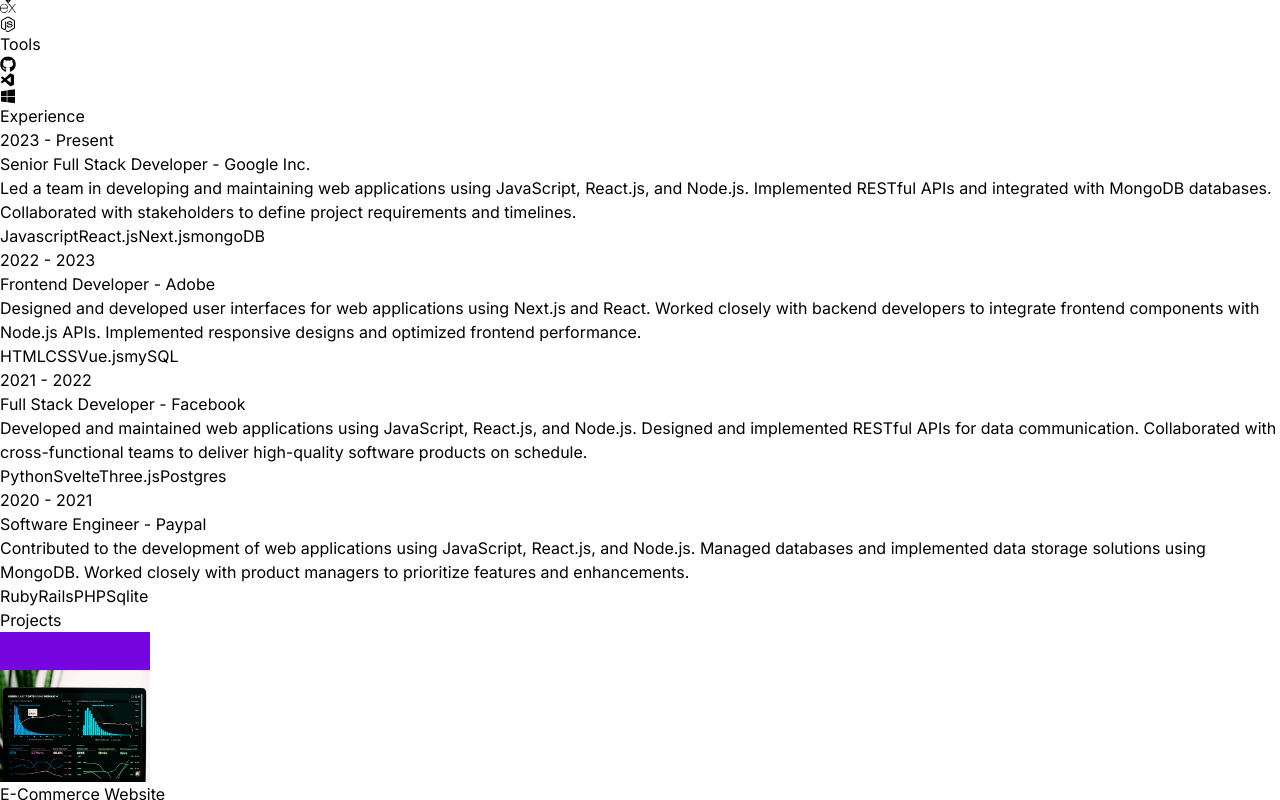
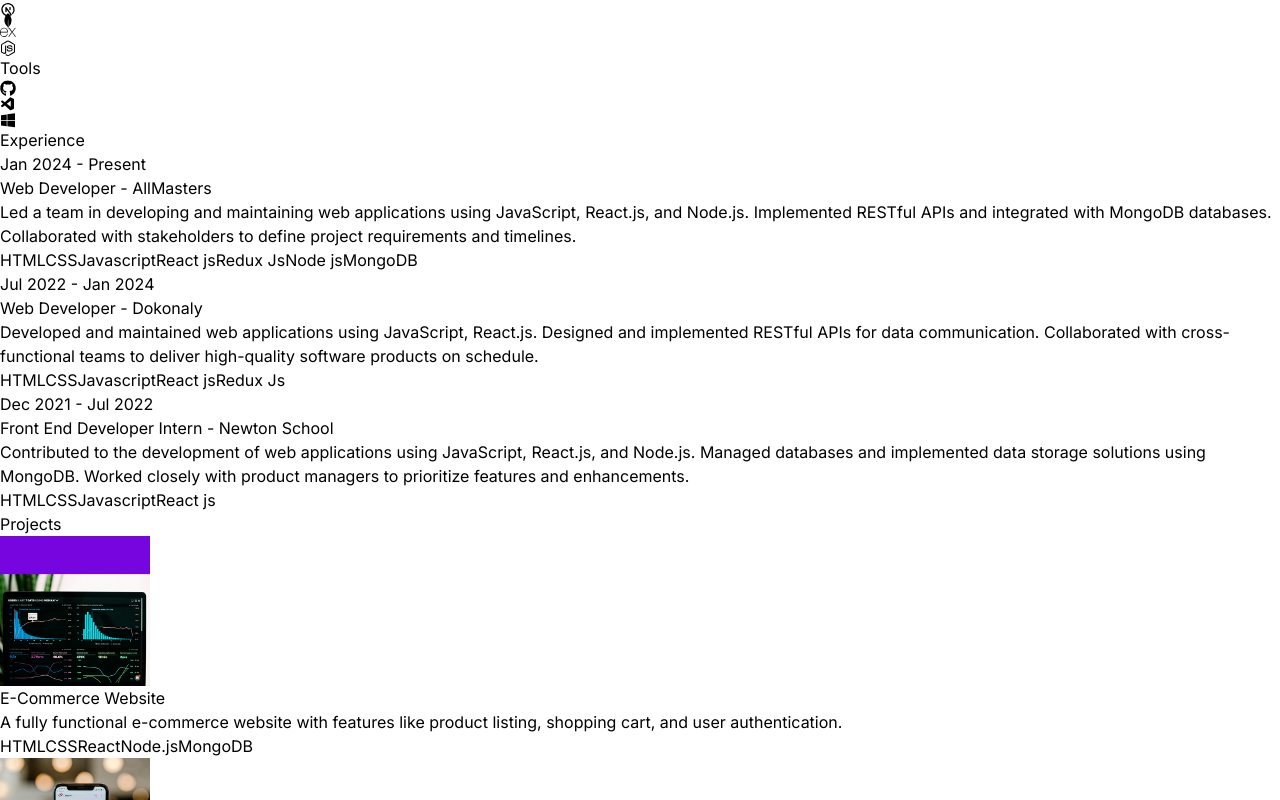
Before and after one commit to Rohitsalgar125/react_portfolio_tailwind, a React (Vite) app: page / in a window 1280 px wide. Shown: the part 1600-2400 px from the top of the page. Built offline with nearby package versions, Linux system fonts and the light colour scheme.

Commit message:
thoda changes

```diff
--- a/src/components/Contact.jsx
+++ b/src/components/Contact.jsx
@@ -22,22 +22,24 @@
         className="text-center tracking-tighter"
       >
         <p className="my-4 bg-gradient-to-r from-pink-300 via-slate-500 to-purple-500 bg-clip-text text:4xl tracking-tight text-transparent">
-          {CONTACT.address}
+          <a href={`tel:${CONTACT.phoneNo}`} className="hover:underline">
+            {CONTACT.phoneNo}
+          </a>
         </p>
         <p className="my-4 bg-gradient-to-r from-pink-300 via-slate-500 to-purple-500 bg-clip-text text:4xl tracking-tight text-transparent">
-          {CONTACT.phoneNo}
+          <a href={`mailto:${CONTACT.email}`} className="hover:underline">
+            {CONTACT.email}
+          </a>
         </p>
-        <p
-          className="my-4 bg-gradient-to-r from-pink-300 via-slate-500 to-purple-500 bg-clip-text text:4xl tracking-tight text-transparent"
-        >
-          {CONTACT.email}
+        <p className="my-4 bg-gradient-to-r from-pink-300 via-slate-500 to-purple-500 bg-clip-text text:4xl tracking-tight text-transparent">
+          {CONTACT.address}
         </p>
       </motion.div>
       <motion.div className="flex justify-end">
         <Link to="nav" duration={1000} smooth={true}>
           <IoIosArrowDropupCircle
             color="white"
-            className=" cursor-pointer bg-gradient-to-r from-pink-300 via-slate-500 to-purple-500 bg-clip-text text:4xl tracking-tight text-transparent"
+            className="cursor-pointer bg-gradient-to-r from-pink-300 via-slate-500 to-purple-500 bg-clip-text text:4xl tracking-tight text-transparent"
             size={30}
           />
         </Link>
--- a/src/constants/index.js
+++ b/src/constants/index.js
@@ -3,48 +3,50 @@
 import project3 from "../assets/projects/project-3.jpg";
 import project4 from "../assets/projects/project-4.jpg";
 
-export const LINKEDIN_URL = "https://www.linkedin.com";
+export const LINKEDIN_URL =
+  "https://www.linkedin.com/in/rohit-salgar-689090180/";
 
-export const GITHUB_URL = "https://github.com";
+export const GITHUB_URL = "https://github.com/Rohitsalgar125";
 
-export const INSTA_URL = "https://www.instagram.com";
+export const INSTA_URL = "https://www.instagram.com/rhohits45";
 
 export const HERO_NAME = "Rohit Salgar";
 
 export const HERO_ROLE = "MERN Stack Developer";
 
-export const HERO_CONTENT = `I am a passionate full stack developer with a knack for crafting robust and scalable web applications. With 5 years of hands-on experience, I have honed my skills in front-end technologies like React and Next.js, as well as back-end technologies like Node.js, MySQL, PostgreSQL, and MongoDB. My goal is to leverage my expertise to create innovative solutions that drive business growth and deliver exceptional user experiences.`;
+export const HERO_CONTENT = `Passionate MERN stack developer with a strong foundation in building dynamic and responsive web applications using React.js. Experienced in creating intuitive user interfaces and enhancing user experiences through clean and efficient code. Familiar with Node.js, allowing for seamless integration of front-end and back-end functionalities. Adept at collaborating in agile environments, troubleshooting issues, and implementing best practices in software development. Eager to leverage my skills in a challenging role to contribute to innovative projects.`;
 
-export const ABOUT_TEXT = `I am a dedicated and versatile full stack developer with a passion for creating efficient and user-friendly web applications. With 5 years of professional experience, I have worked with a variety of technologies, including React, Next.js, Node.js, MySQL, PostgreSQL, and MongoDB. My journey in web development began with a deep curiosity for how things work, and it has evolved into a career where I continuously strive to learn and adapt to new challenges. I thrive in collaborative environments and enjoy solving complex problems to deliver high-quality solutions. Outside of coding, I enjoy staying active, exploring new technologies, and contributing to open-source projects.`;
+export const ABOUT_TEXT = `I am a dedicated and versatile MERN stack developer with a passion for creating efficient and user-friendly web applications. With 3 years of professional experience, I have worked with a variety of technologies, including React, Next.js, Node.js, Express, and MongoDB. My journey in web development began with a deep curiosity for how things work, and it has evolved into a career where I continuously strive to learn and adapt to new challenges. I thrive in collaborative environments and enjoy solving complex problems to deliver high-quality solutions. Outside of coding, I enjoy staying active, exploring new technologies, and contributing to open-source projects.`;
 
 export const EXPERIENCES = [
   {
-    year: "2023 - Present",
-    role: "Senior Full Stack Developer",
-    company: "Google Inc.",
+    year: "Jan 2024 - Present",
+    role: "Web Developer",
+    company: "AllMasters",
     description: `Led a team in developing and maintaining web applications using JavaScript, React.js, and Node.js. Implemented RESTful APIs and integrated with MongoDB databases. Collaborated with stakeholders to define project requirements and timelines.`,
-    technologies: ["Javascript", "React.js", "Next.js", "mongoDB"],
+    technologies: [
+      "HTML",
+      "CSS",
+      "Javascript",
+      "React js",
+      "Redux Js",
+      "Node js",
+      "MongoDB",
+    ],
   },
   {
-    year: "2022 - 2023",
-    role: "Frontend Developer",
-    company: "Adobe",
-    description: `Designed and developed user interfaces for web applications using Next.js and React. Worked closely with backend developers to integrate frontend components with Node.js APIs. Implemented responsive designs and optimized frontend performance.`,
-    technologies: ["HTML", "CSS", "Vue.js", "mySQL"],
+    year: "Jul 2022 - Jan 2024",
+    role: "Web Developer",
+    company: "Dokonaly",
+    description: `Developed and maintained web applications using JavaScript, React.js. Designed and implemented RESTful APIs for data communication. Collaborated with cross-functional teams to deliver high-quality software products on schedule.`,
+    technologies: ["HTML", "CSS", "Javascript", "React js", "Redux Js"],
   },
   {
-    year: "2021 - 2022",
-    role: "Full Stack Developer",
-    company: "Facebook",
-    description: `Developed and maintained web applications using JavaScript, React.js, and Node.js. Designed and implemented RESTful APIs for data communication. Collaborated with cross-functional teams to deliver high-quality software products on schedule.`,
-    technologies: ["Python", "Svelte", "Three.js", "Postgres"],
-  },
-  {
-    year: "2020 - 2021",
-    role: "Software Engineer",
-    company: "Paypal",
+    year: "Dec 2021 - Jul 2022",
+    role: "Front End Developer Intern",
+    company: "Newton School",
     description: `Contributed to the development of web applications using JavaScript, React.js, and Node.js. Managed databases and implemented data storage solutions using MongoDB. Worked closely with product managers to prioritize features and enhancements.`,
-    technologies: ["Ruby", "Rails", "PHP", "Sqlite"],
+    technologies: ["HTML", "CSS", "Javascript", "React js", ""],
   },
 ];
 
@@ -70,13 +72,6 @@
       "A personal portfolio website showcasing projects, skills, and contact information.",
     technologies: ["HTML", "CSS", "React", "Bootstrap"],
   },
-  {
-    title: "Blogging Platform",
-    image: project4,
-    description:
-      "A platform for creating and publishing blog posts, with features like rich text editing, commenting, and user profiles.",
-    technologies: ["HTML", "CSS", "Vue.js", "Express", "mySQL"],
-  },
 ];
 
 export const CONTACT = {
```
